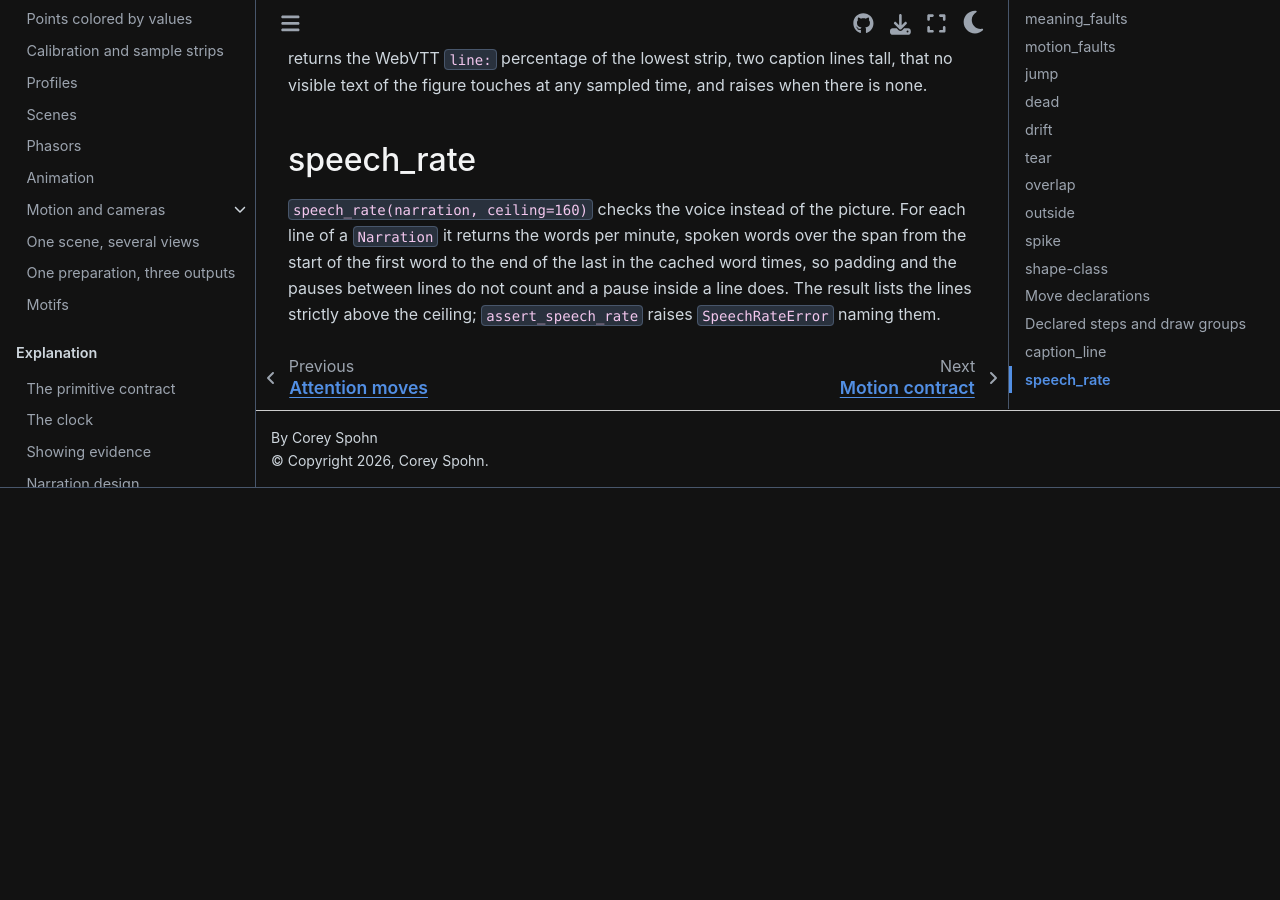
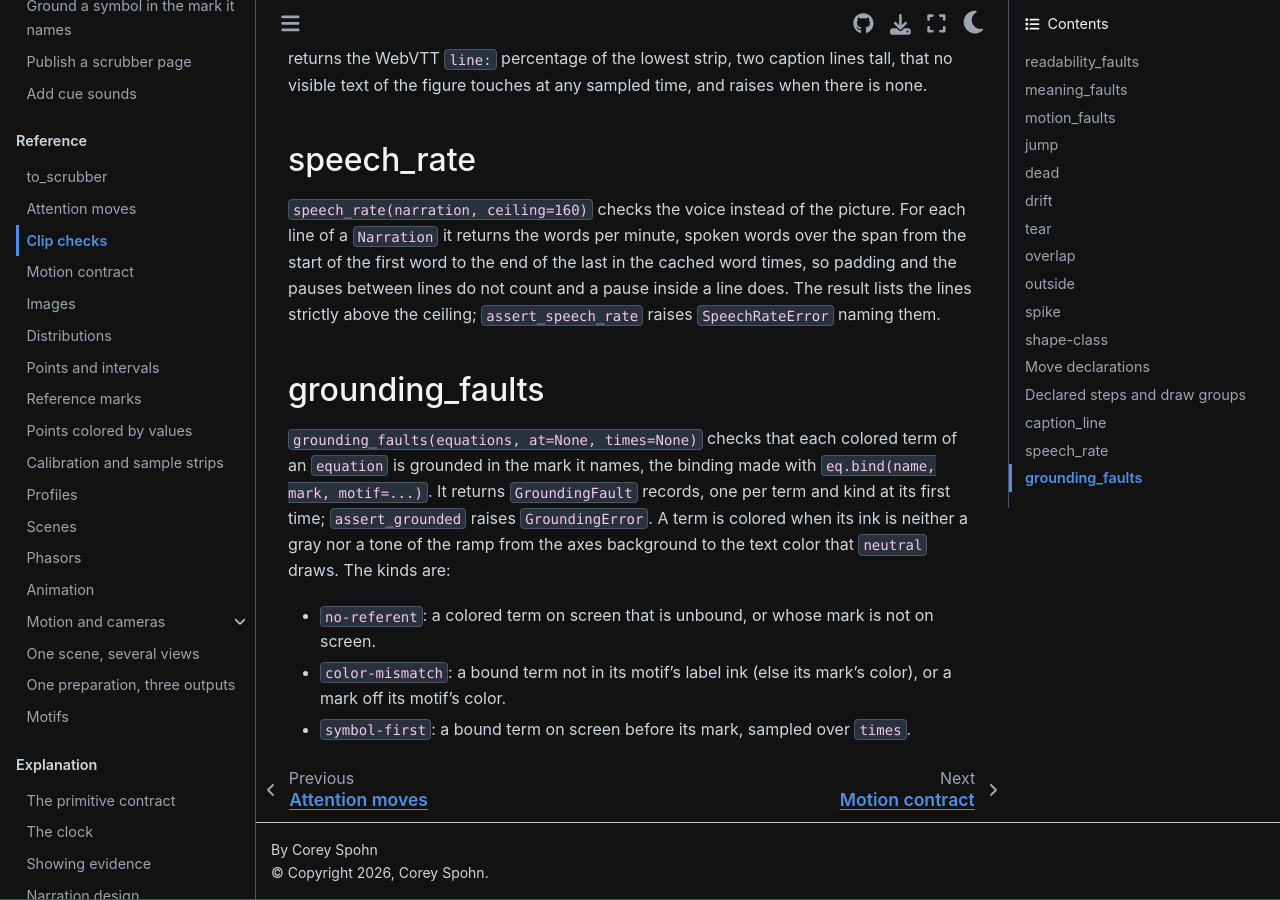
Before and after one commit to CoreySpohn/eyepiece, a Sphinx documentation site: the page built from docs/reference/clip-checks.md, in a window 1280 px wide and 900 px high, scrolled down 3838 px. Built offline with Sphinx 7.4.7 and the Sphinx Book theme 1.1.4, drawn with Linux system fonts in a browser that asks for light colours; pages that are not in the unit, such as notebooks, are missing from menus; before the commit the page ends 4326 px from its top, so only the background shows below that; some of the changed text lies outside the part shown.

Commit message:
docs: clip-checks entry for grounding_faults

```diff
--- a/docs/reference/clip-checks.md
+++ b/docs/reference/clip-checks.md
@@ -1,6 +1,6 @@
 # Clip checks
 
-This page lists the readability, meaning, motion, caption, and speech checks in
+This page lists the readability, meaning, motion, caption, speech and grounding checks in
 `eyepiece.testing`. See {doc}`../explanation/clock` for the reasoning.
 
 ## readability_faults
@@ -165,3 +165,18 @@
 cached word times, so padding and the pauses between lines do not count and a
 pause inside a line does. The result lists the lines strictly above the
 ceiling; `assert_speech_rate` raises `SpeechRateError` naming them.
+
+## grounding_faults
+
+`grounding_faults(equations, at=None, times=None)` checks that each colored term
+of an `equation` is grounded in the mark it names, the binding made with
+`eq.bind(name, mark, motif=...)`. It returns `GroundingFault` records, one per
+term and kind at its first time; `assert_grounded` raises `GroundingError`.
+A term is colored when its ink is neither a gray nor a tone of the ramp from
+the axes background to the text color that `neutral` draws. The kinds are:
+
+- `no-referent`: a colored term on screen that is unbound, or whose mark is not
+  on screen.
+- `color-mismatch`: a bound term not in its motif's label ink (else its mark's
+  color), or a mark off its motif's color.
+- `symbol-first`: a bound term on screen before its mark, sampled over `times`.
```
